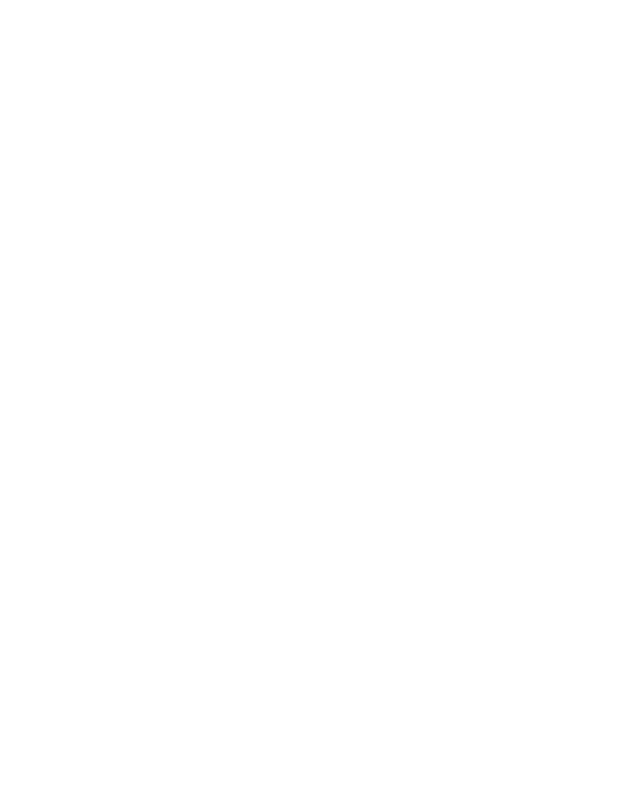
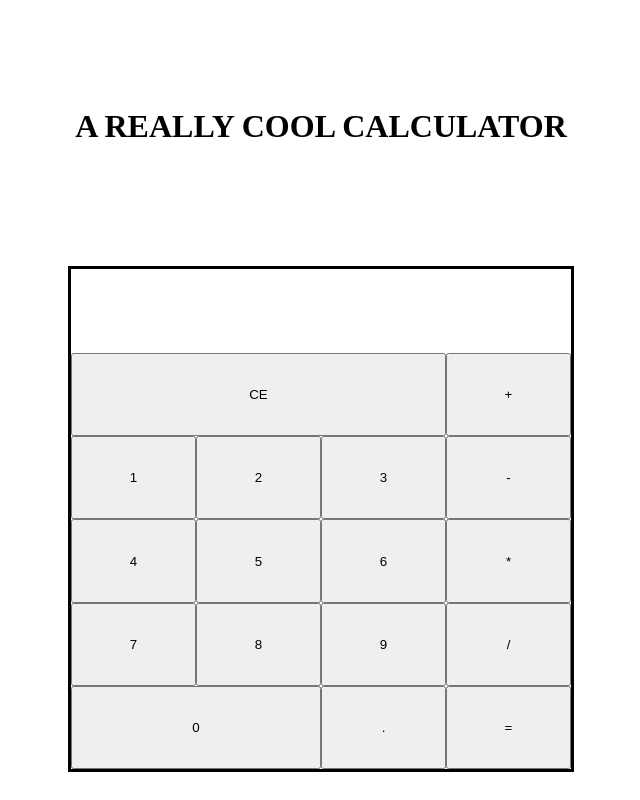
Before and after one commit to linkonsat/calculator.github.io, a plain HTML site: page index.html in a window 1280 px wide. Shown: the whole page, without its empty margins (319-959 px from the left). Drawn offline with Linux system fonts and the light colour scheme.

Commit message:
added UI

```diff
--- a/calcs.js
+++ b/calcs.js
@@ -1,5 +1,15 @@
 
-    let userinfo =[2,"+",1]
+function texttodisplay () {
+  let buttonlist =  document.querySelectorAll('button')
+  buttonlist.forEach(item => item.addEventListener('click', arrayconstructor(item.textContent)))
+
+}//so on every item click we want to send that textcontent to the operator function
+//operator function then constructs an array.
+// we will also need to introduce a function which takes the items and turns them into numbers
+//for example array constructors job will be to filter the array into a readable format for the operator
+// which will take the unique position of sending the array  once item.lengthh = 3
+//which case it will look like initially ["1.2", "+", "3"]
+//which array constructor will alter the format to be like this and spit out let newarray = Number(item[0], and string and numberitem[2])
 
 
 
@@ -11,12 +21,19 @@ function typecheck (x) {
         return false
     }
 }
+
+function arrayconstructor (x) {
+    let z = document.querySelector('.calcdisplay')
+    z.textContent = x;
+
+
+}
 function add(userin) {
     //array. userin will hold full equation.
     //add looks through through the array and until it finds a + and adds elements 0 and 2 together
     // if it doesnt then it throws it back to enter which checks the next string and calls it depending on the case
     //for example if it it finds "-" it calls function subtract
-
+    //then operate will simply ensure the right function is followed
     const z = userin.length
     let start = 0;
     let end = 2
@@ -74,13 +91,35 @@ function divide(btnd,userin) {
 
 }
 
+function arraycreator (userin) {
+        //select all buttons except clear and equal
+        //button on click we want to push that associated value into the array.
+        //so if they click 11111. we want to push that value onto the first positon of the array
+        // then if they push + we want to push that proceeding on the array
+        //then once they include
+}
 function operate(userinfo) { //operator,number,number2
     let z = userinfo
-    ///let array = [number,operator,number2]
-   // let operation = array[1]
+    //I could actually take the text content from the element and turn it into a number
+    //say that they enter in 1.45 right? so what I would do is parsefloat that string
+    //because you would have an array of 3 strings. The first would be the number and third would be number
+    //operate would take in those values and turn them into parse floats
+    //so operate would be added to all operator symbol
    let operation = userinfo[1]
     switch(operation){
         case "+":
-        add(z)
-    }
+            add(z)
+            break;
+        case "-":
+            subtract(z)
+            break;
+        case "*":
+            multiply(z)
+            break;
+        case "/":
+            divide(z)
+            break;
+        case ".":
+
 }
+}
--- a/index.html
+++ b/index.html
@@ -5,5 +5,29 @@
         <link rel = "stylesheet" href = "style.css">
         <script src = "calcs.js" defer></script>
     </head>
+   <h1 class = "heading">A REALLY COOL CALCULATOR</h1>
+   <div class = "heading">
+   <div class = "calcbox">
+        <div class = "calcdisplay"></div>
+       <button class = "addition">+</button>
+       <button class = "subtraction">-</button>
+       <button class = "divide">/</button>
+       <button class = multiply>*</button>
+       <button class = "clear">CE</button>
+       <button class = "zero">0</button>
+       <button>1</button>
+       <button>2</button>
+       <button>3</button>
+       <button>4</button>
+       <button>5</button>
+       <button>6</button>
+       <button>7</button>
+       <button>8</button>
+       <button>9</button>
+       <button class = "equal">=</button>
+       <button>.</button>
 
+
+   </div>
+</div>
 </html>
--- a/style.css
+++ b/style.css
@@ -0,0 +1,62 @@
+.heading {
+    display: flex;
+    justify-content: center;
+    padding-top: 100px;
+
+}
+
+.calcbox {
+    display: grid;
+    justify-content: center;
+    grid-template-rows: repeat(6, 1fr);
+    grid-template-columns:repeat(4,1fr);
+    width: 500px;
+    height: 500px;
+    border: solid;
+
+
+
+}
+
+.calcdisplay {
+    grid-column-start: 1;
+    grid-column-end: 5;
+}
+
+.addition {
+grid-row-start: 2;
+grid-column-start: 4;
+
+}
+.subtraction {
+grid-row-start: 3;
+grid-column-start: 4;
+}
+.multiply {
+    grid-row-start: 4;
+    grid-column-start: 4;
+    grid-column-end: 4;
+
+}
+.divide {
+    grid-row-start: 5;
+    grid-column-start: 4;
+
+}
+
+.equal {
+    grid-row-start: 6;
+    grid-column-start: 4;
+}
+
+.clear {
+    grid-row-start: 2;
+    grid-column-start: 1;
+    grid-column-end: 4;
+}
+
+.zero {
+    grid-row-start: 6;
+    grid-column-start: 1;
+    grid-column-end: 3;
+}
```
